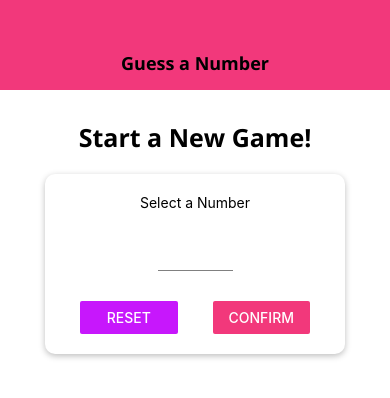
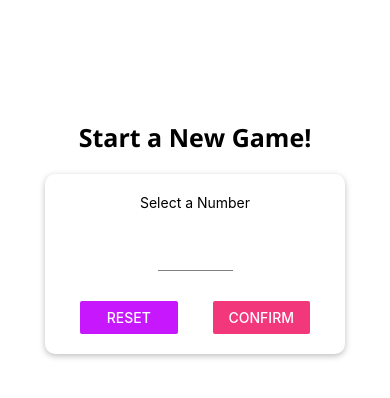
Before and after one commit to Balazs-D/guess-a-number, a React Native app: screen / in a window 390 px wide. Shown: the top 398 px of the page. Built offline with nearby package versions, Linux system fonts and the light colour scheme.

Commit message:
Platform API

```diff
--- a/Components/Header.js
+++ b/Components/Header.js
@@ -4,24 +4,43 @@ import Colors from "../constants/colors";
 
 const Header = (props) => {
   return (
-    <View style={styles.header}>
+    <View
+      style={{
+        ...styles.headerBase,
+        ...Platform.select({
+          ios: styles.headerIos,
+          android: styles.headerAndroid,
+        }),
+      }}
+      // style={styles.headerBase}
+    >
       <Text style={styles.headerTitle}>{props.title}</Text>
     </View>
   );
 };
 const styles = StyleSheet.create({
-  header: {
+  headerBase: {
     width: "100%",
     height: 90,
     paddingTop: 36,
-    backgroundColor: Colors.primary,
     alignItems: "center",
     justifyContent: "center",
+  },
+  headerAndroid: {
+    borderBottomColor: "#ccc",
+    borderBottomWidth: 1,
+    backgroundColor: Colors.primary,
+  },
+  headerIos: {
+    borderBottomColor: "transparent",
+    borderBottomWidth: 0,
+    backgroundColor: "white",
   },
   headerTitle: {
     color: "black",
     fontSize: 18,
     fontFamily: "open-sans-bold",
+    color: Platform.OS === "ios" ? Colors.primary : "white",
   },
 });
 export default Header;
--- a/Components/MainButton.js
+++ b/Components/MainButton.js
@@ -4,31 +4,44 @@ import {
   Text,
   StyleSheet,
   TouchableOpacity,
-  ImagePropTypes,
+  TouchableNativeFeedback,
+  Platform,
+  Dimensions,
 } from "react-native";
 import Colors from "../constants/colors";
 
 const MainButton = (props) => {
+  let ButtonComp = TouchableOpacity;
+  if (Platform.OS === "android" && Platform.Version >= 21) {
+    ButtonComp = TouchableNativeFeedback;
+  }
   return (
-    <TouchableOpacity activeOpacity={0.6} onPress={props.onPress}>
-      <View style={styles.button}>
-        <Text style={styles.buttonText}>{props.children}</Text>
-      </View>
-    </TouchableOpacity>
+    <View style={styles.buttonMainCont}>
+      <ButtonComp activeOpacity={0.6} onPress={props.onPress}>
+        <View style={styles.button}>
+          <Text style={styles.buttonText}>{props.children}</Text>
+        </View>
+      </ButtonComp>
+    </View>
   );
 };
 const styles = StyleSheet.create({
+  buttonMainCont: {
+    borderRadius: 25,
+    overflow: "hidden",
+  },
   button: {
     backgroundColor: Colors.primary,
     paddingVertical: 12,
     paddingHorizontal: 20,
     borderRadius: 25,
-    width: "100%",
+    width: Dimensions.get("window").width / 4,
   },
   buttonText: {
     color: "white",
     fontFamily: "open-sans-bold",
     fontSize: 18,
+    textAlign: "center",
   },
 });
 export default MainButton;
```
